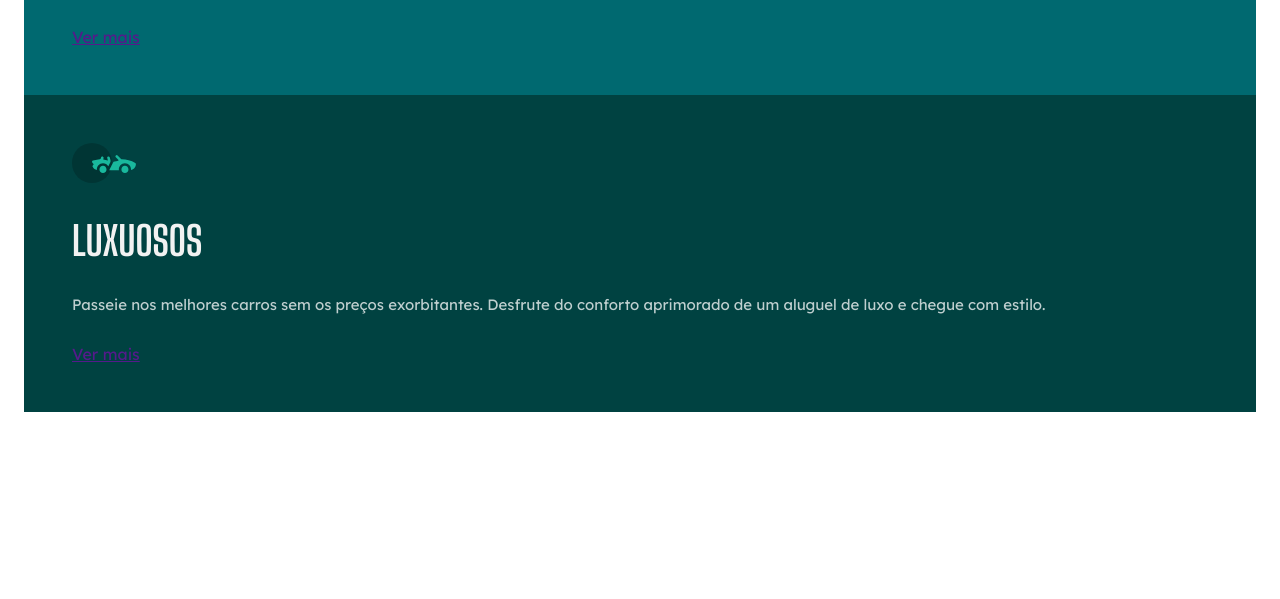
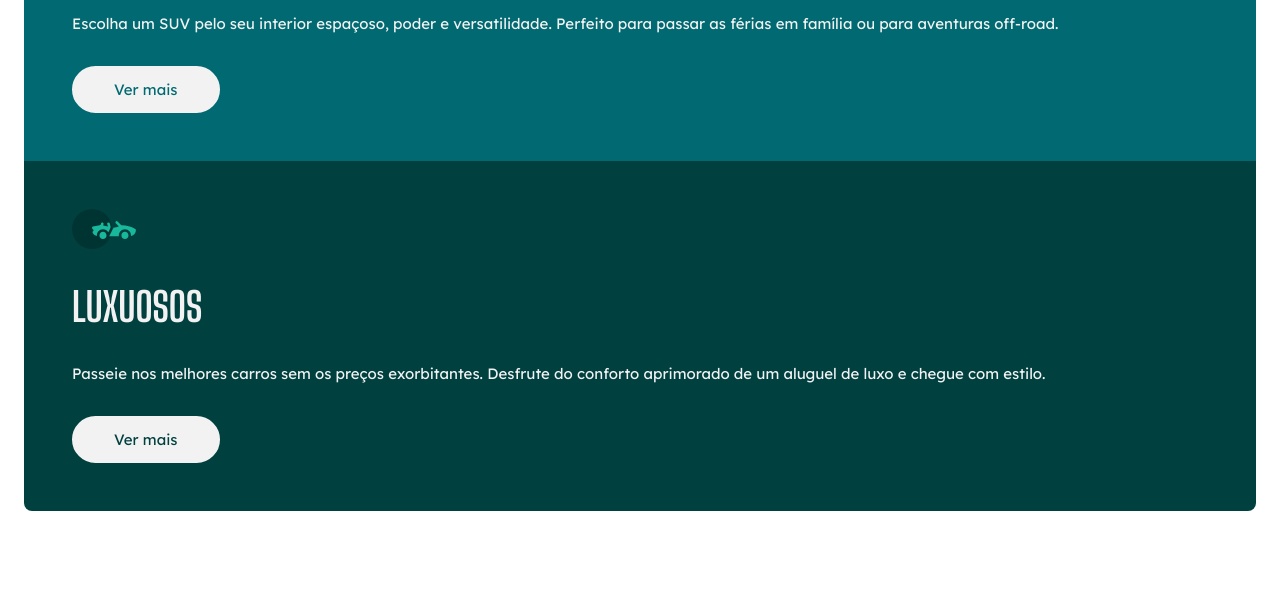
Before and after one commit to gabriela1607/Carros, a plain HTML site: page index.html in a window 1280 px wide. Shown: the part 627-1226 px from the top of the page. Before the commit the page ends 1127 px from the top, so only its background shows below. Drawn offline with Linux system fonts and the light colour scheme.

Commit message:
finalização da parte do moblie

```diff
--- a/style.css
+++ b/style.css
@@ -5,17 +5,16 @@
 }
 
 :root {
-    --orange:#e38826;
-    --cyan:#006970;
-    --dark-cyan:#004241;
-    --gray:#f2f2f2;
-    --transparent-white:rgba(255, 255, 255, 0.75);
+   --orange: #E28625;
+    --orange: #E28625;
+   --cyan: #006971;
+   --dark-cyan: #004140;
+   --gray: #F2F2F2;
+   --transparent-white: rgba(255, 255, 255, 1);
 }
-
 body {
     padding: 5.5rem 1.5rem;
 }
-
 h2 {
     font-family: 'Big Shoulders Display', sans-serif;
     text-transform: uppercase;
@@ -27,27 +26,49 @@ h2 {
 p {
     font-family: 'Lexend Deca', sans-serif;
     font-size: 0.9375rem;
-    color: var(--transparent-white);
+    color: var(--gray);
     margin-bottom: 1.875rem;
+    line-height: 1.5625rem;
 }
 
-a{
+a {
     font-family: 'Lexend Deca', sans-serif;
+    display: block;
+    text-decoration: none;
+    border: 2px solid var(--gray);
+    width: fit-content;
+    font-size: 0.9375rem;
+    padding: 0.75rem 2.5rem;
+    border-radius: 1.5625rem;
+    background: var(--gray);
 }
 
-
-section {
+section{
     padding: 3rem;
 }
 
 .sedans {
-    background: var(--orange)
+    background: var(--orange);
+    border-radius: 8px 8px 0 0;
 }
 
 .suvs {
-    background: var(--cyan)
+    background: var(--cyan);
 }
 
 .luxuosos {
-    background: var(--dark-cyan)
+    background: var(--dark-cyan);
+    border-radius:0 0 8px 8px;
 }
+
+.sedans a{
+    color: var(--orange);
+}
+
+.suvs a{
+    color: var(--cyan);
+}
+
+.luxuosos a{
+    color: var(--dark-cyan) ;
+}
```
